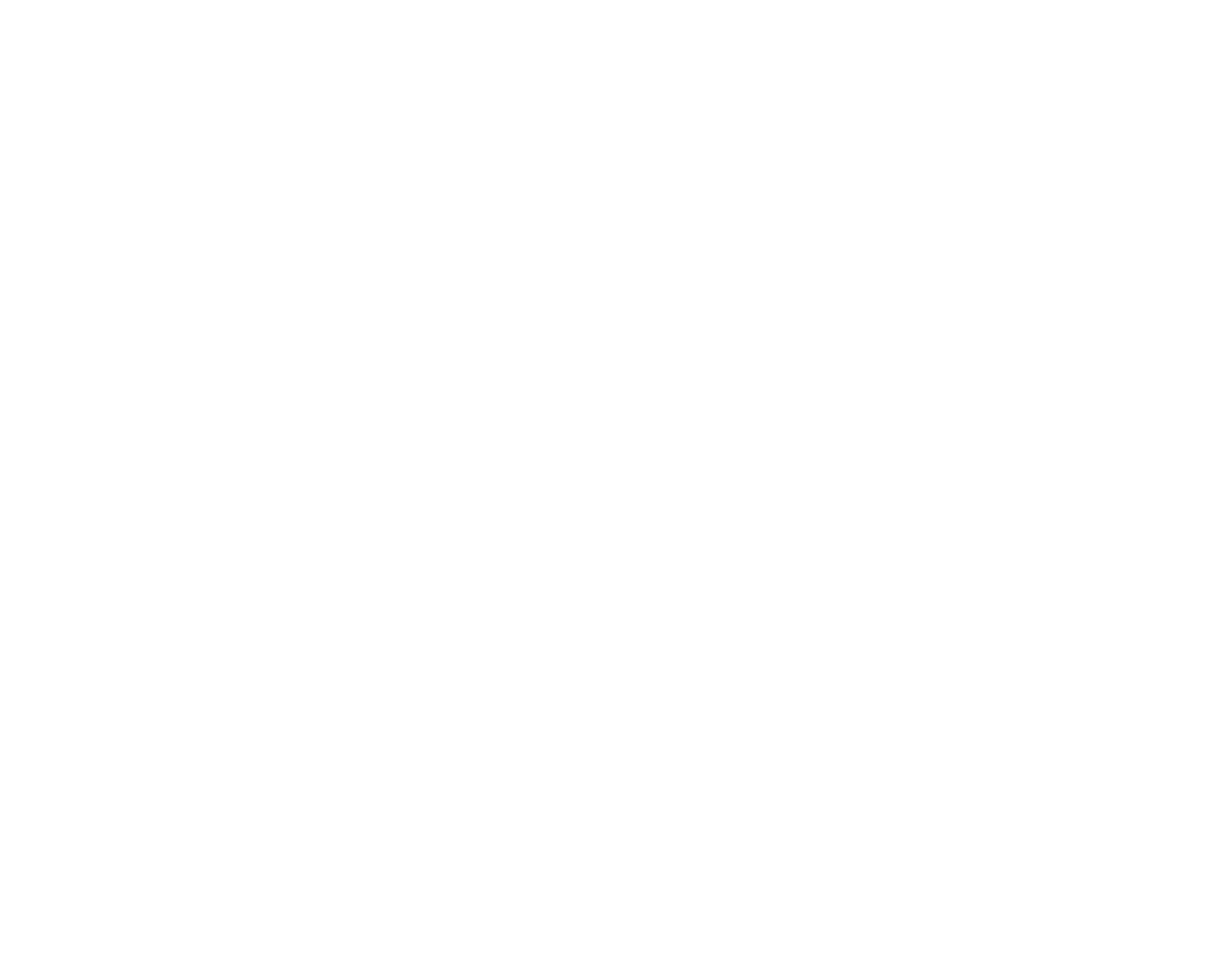
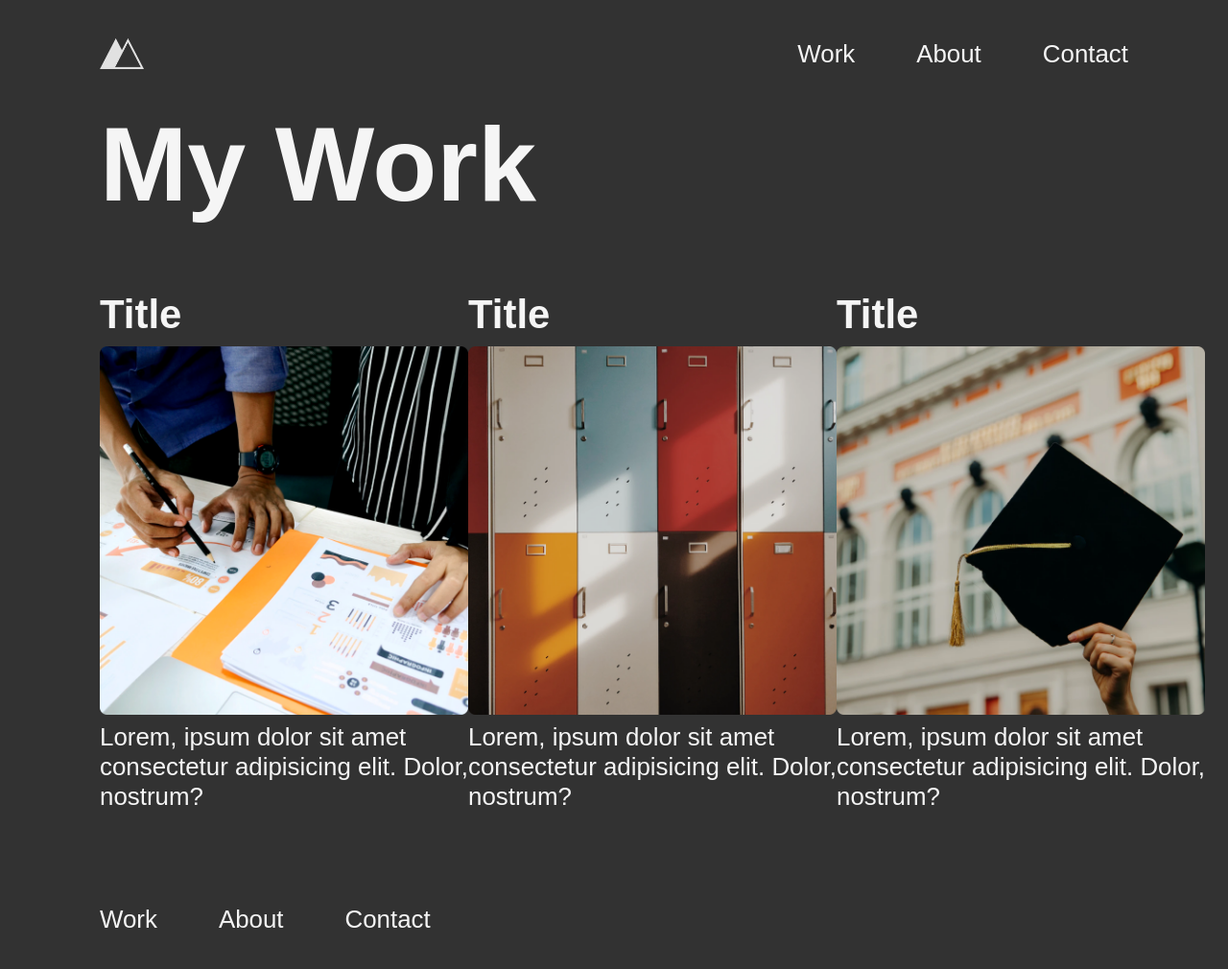
Before and after one commit to patrickjm7/UX_UI_HW_18, a plain HTML site: page My Work/index.html in a window 1280 px wide. Shown: the whole page at 96% size. Before the commit the page ends 800 px from the top, so only its background shows below. Drawn offline with Linux system fonts and the light colour scheme.

Commit message:
Shortened Lorem

```diff
--- a/My Work/CSS/style.css
+++ b/My Work/CSS/style.css
@@ -0,0 +1,179 @@
+body {
+    display: flex;
+    flex-direction: column;
+    align-items: center;
+    background-color: #323232;
+}
+
+/* Header */
+header {
+    position: sticky;
+    top: 0;
+    display: flex;
+    flex-direction: row;
+    justify-content: space-between;
+    align-items: center;
+    padding: 0px 96px;
+    width: auto;
+    height: 96px;
+    align-self: stretch;
+}
+
+.logo {
+    display: flex;
+    flex-direction: column;
+    align-items: flex-start;
+    width: 46px;
+    height: 32px;
+}
+
+.navigation {
+    display: flex;
+    flex-direction: row;
+    align-items: center;
+    padding: 0px;
+    gap: 64px;
+    list-style-type: none;
+}
+
+.navLink {
+    font-family: Arial, Helvetica, sans-serif;
+    font-style: normal;
+    font-weight: 400;
+    font-size: 25.89px;
+    line-height: 31px;
+    color: #f5f5f5;
+}
+
+/* My Work */
+.myWork {
+   display: grid;
+   grid-template-columns: auto auto auto;
+   grid-template-rows: auto auto auto auto;
+   grid-template-areas:
+        "title title title"
+        "sub1 sub2 sub3"
+        "img1 img2 img3"
+        "par1 par2 par3";
+   justify-content: space-between;
+   padding: 0px 96px 64px;
+   align-self: stretch;
+}
+
+#title {
+    grid-area: title;
+}
+#sub1 {
+    grid-area: sub1;
+}
+
+#sub2 {
+    grid-area: sub2;
+}
+
+#sub3 {
+    grid-area: sub3;
+}
+
+#img1 {
+    grid-area: img1;
+}
+
+#img2 {
+    grid-area: img2;
+}
+
+#img3 {
+    grid-area: img3;
+}
+
+#par1 {
+    grid-area: par1;
+}
+
+#par2 {
+    grid-area: par2;
+}
+
+#par3 {
+    grid-area: par3;
+}
+
+h1 {
+    font-family: Arial, Helvetica, sans-serif;
+    font-style: normal;
+    font-weight: 700;
+    font-size: 109.66px;
+    line-height: 134px;
+    margin: 0px 0px 64px;
+    color: #f5f5f5;
+    align-self: stretch;
+}
+
+h2 {
+    font-family: Arial, Helvetica, sans-serif;
+    font-style: normal;
+    font-weight: 700;
+    font-size: 41.89px;
+    line-height: 51px;
+    margin: 0px;
+    color: #f5f5f5;
+    align-self: stretch;
+}
+
+.preview {
+    width: 384px;
+    height: 384px;
+    margin: 8px 0px;
+}
+
+p {
+    font-family: Arial, Helvetica, sans-serif;
+    font-style: normal;
+    font-weight: 400;
+    font-size: 25.89px;
+    line-height: 31px;
+    width: 384px;
+    margin: 0px;
+    color: #f5f5f5;
+    align-self: stretch;
+}
+
+/* footer */
+footer {
+    display: flex;
+    flex-direction: row;
+    align-items: center;
+    padding: 0px 96px;
+    width: auto;
+    height: 96px;
+    background: #323232;
+    align-self: stretch;
+}
+
+/* Media Query */
+@media only screen and (max-width: 600px) {
+    .myWork {
+        grid-template-columns: auto auto;
+        grid-template-rows: auto auto auto auto auto auto auto;
+        grid-template-areas:
+            "title title"
+            "img1 sub1"
+            "img1 par1"
+            "img2 sub2"
+            "img2 par2"
+            "img3 sub3"
+            "img3 par3";
+        padding: 0px 32px 64px;
+    }
+    .preview {
+        width: 192px;
+        height: 192px;
+        margin: 8px 16px 0px 0px;
+    }
+    p {
+        width: auto;
+        height: 192px;
+        margin: 8px 0px;
+    }
+}
--- a/My Work/index.html
+++ b/My Work/index.html
@@ -8,6 +8,32 @@
     <title>My Work</title>
 </head>
 <body>
-
+    <header>
+        <img class="logo" src="./Images/Logo_light.png" alt="">
+        <ul class="navigation">
+            <li class="navLink">Work</li>
+            <li class="navLink">About</li>
+            <li class="navLink">Contact</li>
+        </ul>
+    </header>
+    <section class="myWork">
+        <h1 id="title">My Work</h1>
+        <h2 id="sub1">Title</h2>
+        <h2 id="sub2">Title</h2>
+        <h2 id="sub3">Title</h2>
+        <img id="img1" class="preview" src="./Images/Card1.png" alt="">
+        <img id="img2" class="preview" src="./Images/Card2.png" alt="">
+        <img id="img3" class="preview" src="./Images/Card3.png" alt="">
+        <p id="par1">Lorem, ipsum dolor sit amet consectetur adipisicing elit. Dolor, nostrum?</p>
+        <p id="par2">Lorem, ipsum dolor sit amet consectetur adipisicing elit. Dolor, nostrum?</p>
+        <p id="par3">Lorem, ipsum dolor sit amet consectetur adipisicing elit. Dolor, nostrum?</p>
+    </section>
+    <footer>
+        <ul class="navigation">
+            <li class="navLink">Work</li>
+            <li class="navLink">About</li>
+            <li class="navLink">Contact</li>
+        </ul>
+    </footer>
 </body>
 </html>
```
Also changed, not shown: My Skills/CSS/style.css (+11 -0 lines), My Skills/index.html (+3 -3 lines), My Work/Images/Card1.png (added), My Work/Images/Card2.png (added), My Work/Images/Card3.png (added), My Work/Images/Logo_light.png (added), 1 other file.
